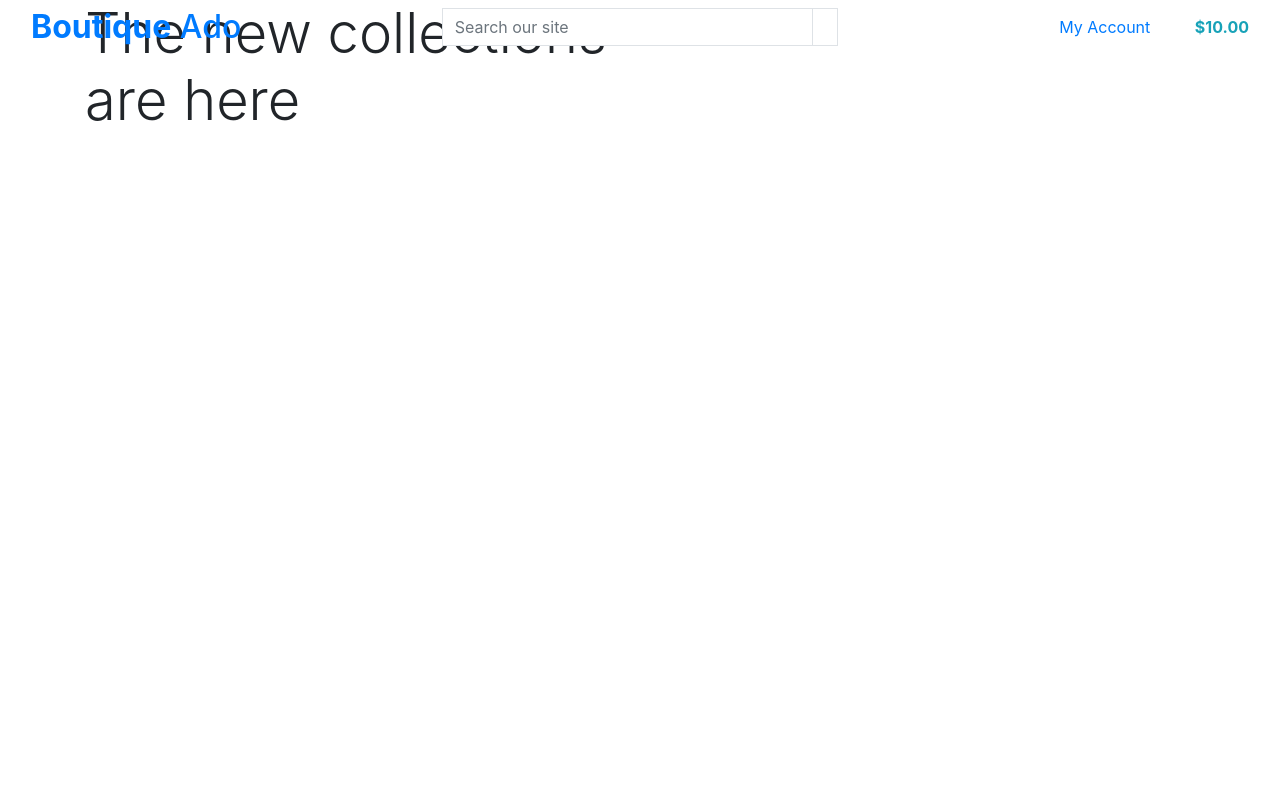
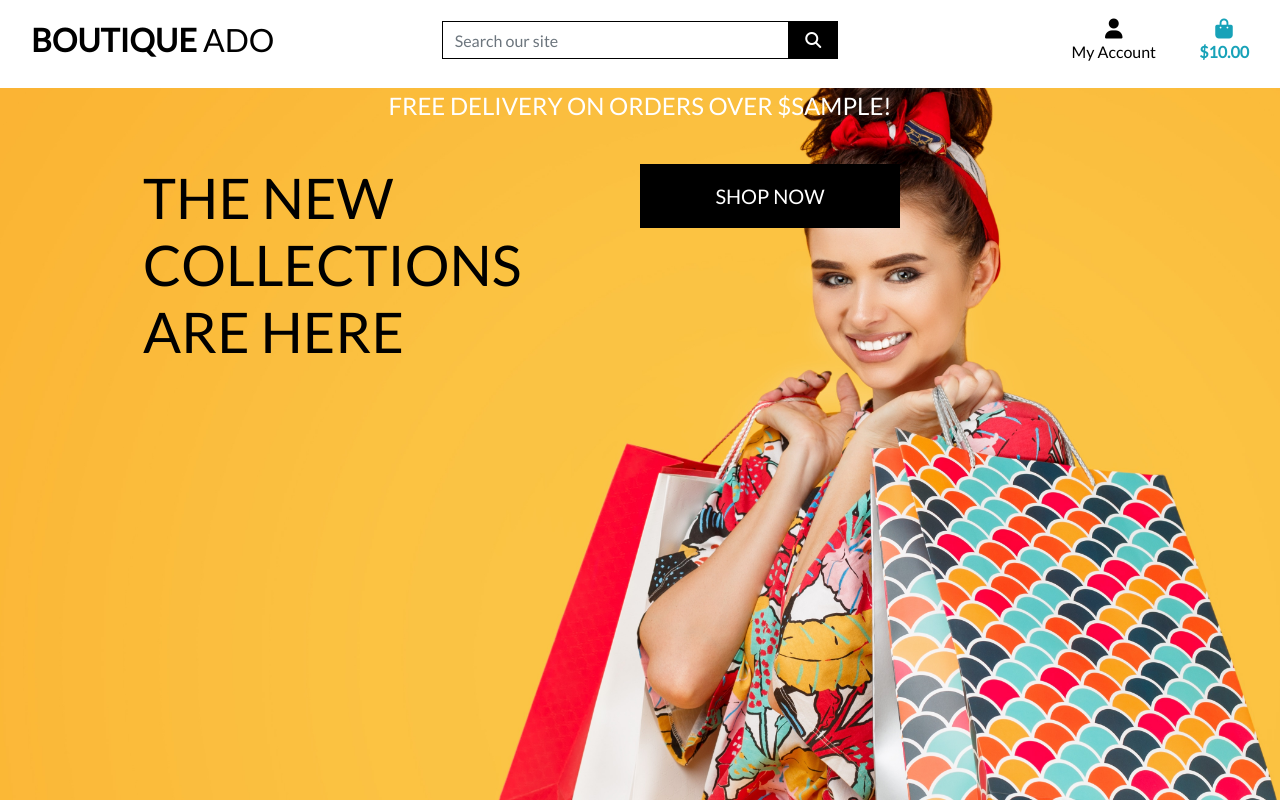
Before and after one commit to DFCMK/Boutique_Ado_V1, a Django app: template home/templates/home/index.html in a window 1280 px wide. Run offline with Django 3.2, Linux system fonts and the light colour scheme; the template is opened without the code that fills it: most values are stand-ins (such as "Sample title", 1, 10 or a date in 2020); some libraries are stand-ins or nearby versions.

Commit message:
completed homepage header and CSS

```diff
--- a/boutique_ado/settings.py
+++ b/boutique_ado/settings.py
@@ -25,7 +25,7 @@
 # SECURITY WARNING: don't run with debug turned on in production!
 DEBUG = True
 
-ALLOWED_HOSTS = []
+ALLOWED_HOSTS = ['127.0.0.1']
 
 
 # Application definition
@@ -147,3 +147,7 @@
 # https://docs.djangoproject.com/en/3.0/howto/static-files/
 
 STATIC_URL = '/static/'
+STATICFILES_DIRS = (os.path.join(BASE_DIR, 'static'),)
+
+MEDIA_URL = '/media/'
+MEDIA_ROOT = os.path.join(BASE_DIR, 'media')
--- a/boutique_ado/urls.py
+++ b/boutique_ado/urls.py
@@ -15,9 +15,11 @@
 """
 from django.contrib import admin
 from django.urls import path, include
+from django.conf import settings
+from django.conf.urls.static import static
 
 urlpatterns = [
     path('admin/', admin.site.urls),
     path('accounts/', include('allauth.urls')),
     path('', include('home.urls')),
-]
+] + static(settings.MEDIA_URL, document_root=settings.MEDIA_ROOT)
--- /dev/null
+++ b/static/css/base.css
@@ -0,0 +1,81 @@
+html {
+    height: 100%;
+}
+
+body {
+    background: url('/media/homepage_background_cropped.jpg') no-repeat center center fixed;
+    background-size: cover;
+    height: calc(100vh - 164px);
+    color: #555;
+    font-family: 'Lato';
+}
+
+/* from Bulma */
+.icon {
+    align-items: center;
+    display: inline-flex;
+    justify-content: center;
+    height: 1.5rem;
+    width: 1.5rem;
+}
+
+.logo-font {
+    text-transform: uppercase;
+}
+
+.main-logo-link {
+    width: fit-content;
+}
+
+.shop-now-button {
+    background: black;
+    color: white;
+    min-width: 260px;
+}
+
+.btn-black {
+    background: black;
+    color: white;
+}
+
+.shop-now-button:hover,
+.shop-now-button:active,
+.shop-now-button:focus,
+.btn-black:hover,
+.btn-black:active,
+.btn-black:focus {
+    background: #222;
+    color: white;
+}
+
+.text-black {
+    color: #000 !important;
+}
+
+.border-black {
+    border: 1px solid black !important;
+}
+
+/* -------------------------------- Media Queries */
+
+/* Slightly larger container on xl screens */
+@media (min-width: 1200px) {
+  .container {
+    max-width: 80%;
+  }
+}
+
+/* fixed top navbar only on medium and up */
+@media (min-width: 992px) {
+    .fixed-top-desktop-only {
+        position: fixed;
+        top: 0;
+        right: 0;
+        left: 0;
+        z-index: 1030;
+    }
+
+    .header-container {
+        padding-top: 164px;
+    }
+}
--- a/templates/base.html
+++ b/templates/base.html
@@ -15,12 +15,15 @@
 
     {% block corecss %}
         <link rel="stylesheet" href="https://stackpath.bootstrapcdn.com/bootstrap/4.4.1/css/bootstrap.min.css" integrity="sha384-Vkoo8x4CGsO3+Hhxv8T/Q5PaXtkKtu6ug5TOeNV6gBiFeWPGFN9MuhOf23Q9Ifjh" crossorigin="anonymous">
+        <link rel="stylesheet" href="https://fonts.googleapis.com/css?family=Lato&display=swap">
+        <link rel="stylesheet" href="{% static 'css/base.css' %}">
     {% endblock %}
 
     {% block extra_css %}
     {% endblock %}
 
     {% block corejs %}
+        <script src="https://kit.fontawesome.com/e9c73d7092.js" crossorigin="anonymous"></script>
         <script src="https://code.jquery.com/jquery-3.4.1.slim.min.js" integrity="sha384-J6qa4849blE2+poT4WnyKhv5vZF5SrPo0iEjwBvKU7imGFAV0wwj1yYfoRSJoZ+n" crossorigin="anonymous"></script>
         <script src="https://cdn.jsdelivr.net/npm/popper.js@1.16.0/dist/umd/popper.min.js" integrity="sha384-Q6E9RHvbIyZFJoft+2mJbHaEWldlvI9IOYy5n3zV9zzTtmI3UksdQRVvoxMfooAo" crossorigin="anonymous"></script>
         <script src="https://stackpath.bootstrapcdn.com/bootstrap/4.4.1/js/bootstrap.min.js" integrity="sha384-wfSDF2E50Y2D1uUdj0O3uMBJnjuUD4Ih7YwaYd1iqfktj0Uod8GCExl3Og8ifwB6" crossorigin="anonymous"></script>
@@ -33,7 +36,7 @@
   </head>
   <body>
     <header class="container-fluid fixed-top">
-        <div class="row">
+        <div id="topnav" class="row bg-white pt-lg-2 d-none d-lg-flex">
             <div class="col-12 col-lg-4 my-auto py-1 py-lg-0 text-center text-lg-left">
                 <a href="{% url 'home' %}" class="nav-link main-logo-link">
                     <h2 class="logo-font text-black my-0"><strong>Boutique</strong> Ado</h2>
@@ -92,6 +95,18 @@
                 </ul>
             </div>
         </div>
+        <div class="row bg-white">
+            <nav class="navbar navbar-expand-lg navbar-light w-100">
+                <button class="navbar-toggler" type="button" data-toggle="collapse" data-target="#main-nav" aria-controls="main-nav" aria-expanded="false" aria-label="Toggle navigation">
+                    <span class="navbar-toggler-icon"></span>
+                </button>
+            </nav>
+        </div>
+        <div id="delivery-banner" class="row text-center">
+            <div class="col bg-black text-white">
+                <h4 class="logo-font my-1">Free delivery on orders over ${{ free_shipping_threshold }}!</h4>
+            </div>
+        </div>
     </header>
 
     {% if messages %}
```
Also changed, not shown: media/homepage_background_cropped.jpg (added).
